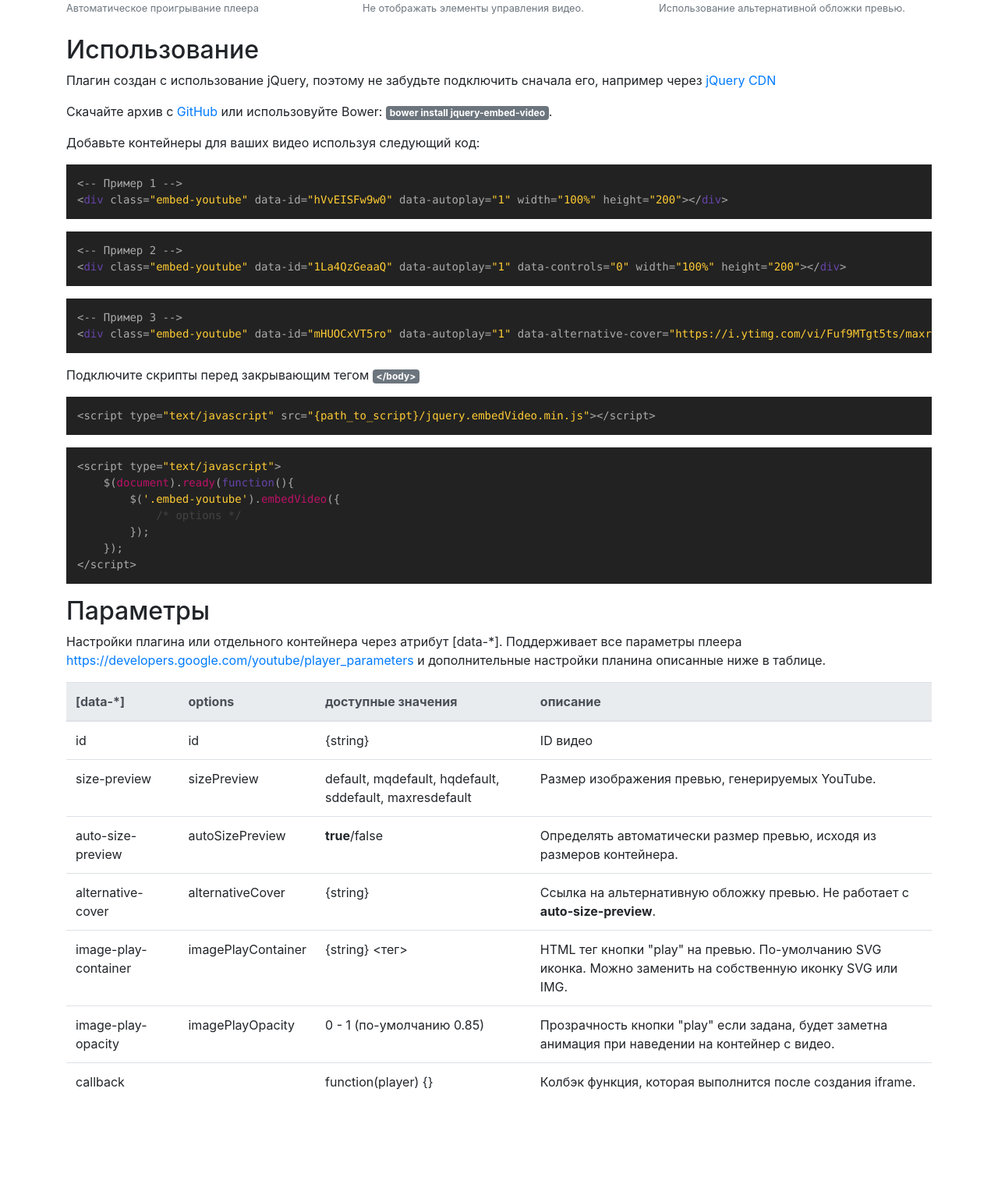
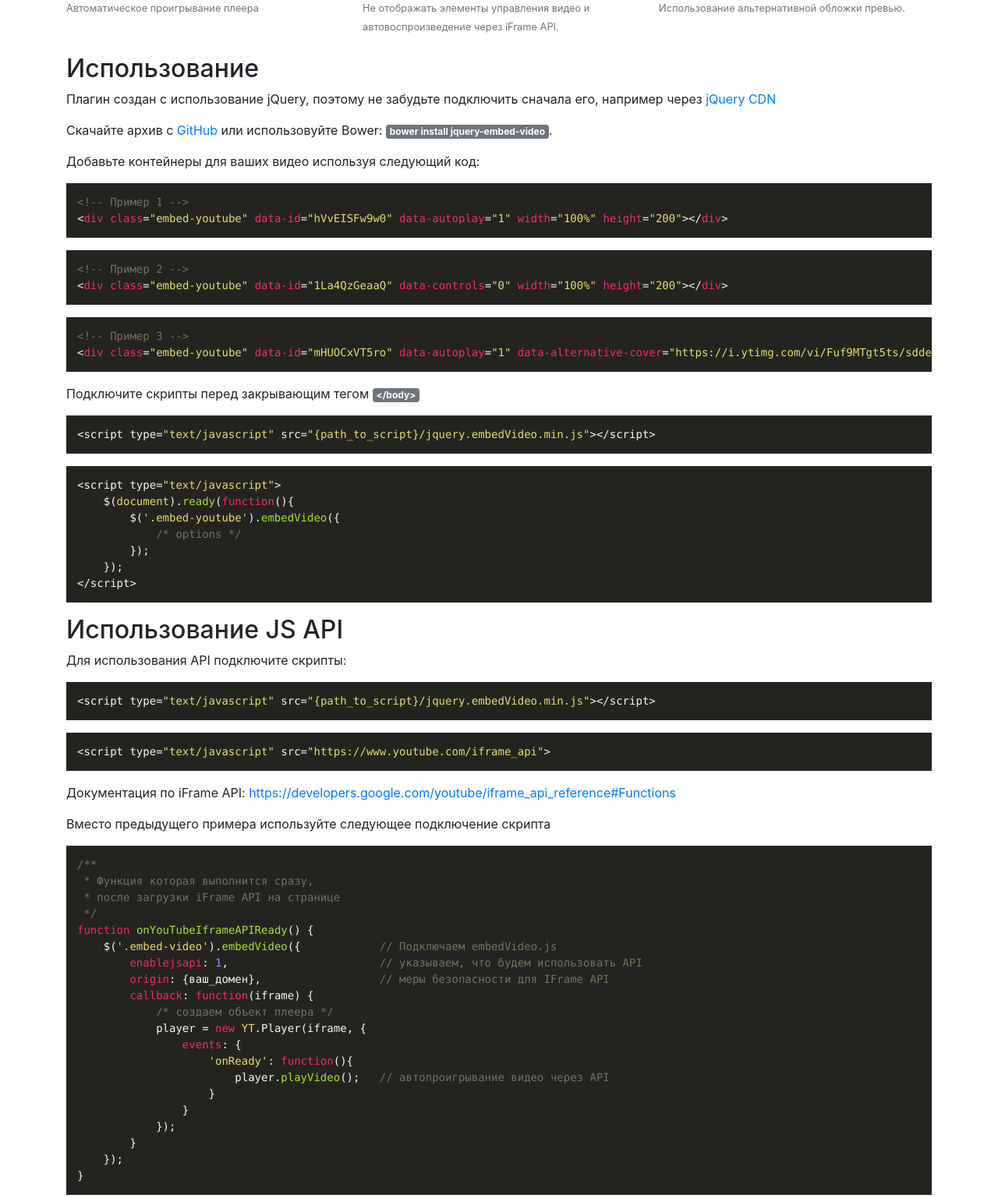
Before and after one commit to mahlenko/embedVideo, a website: page index.html in a window 1280 px wide. Shown: the part 501-2038 px from the top of the page at 78% size. Before the commit the page ends 1977 px from the top, so only its background shows below. Drawn offline with nearby package versions, Linux system fonts and the light colour scheme.

Commit message:
Обновление демо и документации.

```diff
--- a/index.html
+++ b/index.html
@@ -14,24 +14,6 @@
     <body>
 
         <header>
-            <div class="collapse bg-dark" id="navbarHeader">
-                <div class="container">
-                    <div class="row">
-                        <div class="col-sm-8 col-md-7 py-4">
-                            <h4 class="text-white">About</h4>
-                            <p class="text-muted">Add some information about the album below, the author, or any other background context. Make it a few sentences long so folks can pick up some informative tidbits. Then, link them off to some social networking sites or contact information.</p>
-                        </div>
-                        <div class="col-sm-4 offset-md-1 py-4">
-                            <h4 class="text-white">Contact</h4>
-                            <ul class="list-unstyled">
-                                <li><a href="#" class="text-white">Follow on Twitter</a></li>
-                                <li><a href="#" class="text-white">Like on Facebook</a></li>
-                                <li><a href="#" class="text-white">Email me</a></li>
-                            </ul>
-                        </div>
-                    </div>
-                </div>
-            </div>
             <div class="navbar navbar-dark bg-dark shadow-sm">
                 <div class="container d-flex justify-content-between">
                     <a href="#" class="navbar-brand d-flex align-items-center">
@@ -72,12 +54,12 @@
                             <small class="text-muted">Автоматическое проигрывание плеера</small>
                         </div>
                         <div class="col-12 col-md-4 mb-4">
-                            <div class="embed-video" data-id="1La4QzGeaaQ" data-controls="0" data-autoplay="1" width="100%" height="200"></div>
+                            <div class="embed-video" data-id="1La4QzGeaaQ" data-controls="0" width="100%" height="200"></div>
                             <strong>Пример 2</strong><br>
-                            <small class="text-muted">Не отображать элементы управления видео.</small>
+                            <small class="text-muted">Не отображать элементы управления видео и автовоспроизведение через iFrame API.</small>
                         </div>
                         <div class="col-12 col-md-4 mb-4">
-                            <div class="embed-video" data-id="mHUOCxVT5ro" data-alternative-cover="https://i.ytimg.com/vi/Fuf9MTgt5ts/maxresdefault.jpg"  data-autoplay="1" width="100%" height="200"></div>
+                            <div class="embed-video" data-id="mHUOCxVT5ro" data-alternative-cover="https://i.ytimg.com/vi/Fuf9MTgt5ts/sddefault.jpg"  data-autoplay="1" width="100%" height="200"></div>
                             <strong>Пример 3</strong><br>
                             <small class="text-muted">Использование альтернативной обложки превью.</small>
                         </div>
@@ -89,14 +71,14 @@
                     <p>Скачайте архив с <a href="https://github.com/mahlenko/embedVideo/archive/master.zip">GitHub</a> или использовуйте Bower: <span class="badge badge-secondary">bower install jquery-embed-video</span>.</p>
 
                     <p>Добавьте контейнеры для ваших видео используя следующий код:</p>
-                    <pre><code class="html"><-- Пример 1 -->
+                    <pre><code class="html">&lt;!-- Пример 1 -->
 &lt;div class="embed-youtube" data-id="hVvEISFw9w0" data-autoplay="1" width="100%" height="200"&gt;&lt;/div&gt;</code></pre>
 
-                    <pre><code class="html"><-- Пример 2 -->
-&lt;div class="embed-youtube" data-id="1La4QzGeaaQ" data-autoplay="1" data-controls="0" width="100%" height="200"&gt;&lt;/div&gt;</code></pre>
+                    <pre><code class="html">&lt;!-- Пример 2 -->
+&lt;div class="embed-youtube" data-id="1La4QzGeaaQ" data-controls="0" width="100%" height="200"&gt;&lt;/div&gt;</code></pre>
 
-                    <pre><code class="html"><-- Пример 3 -->
-&lt;div class="embed-youtube" data-id="mHUOCxVT5ro" data-autoplay="1" data-alternative-cover="https://i.ytimg.com/vi/Fuf9MTgt5ts/maxresdefault.jpg" width="100%" height="200"&gt;&lt;/div&gt;</code></pre>
+                    <pre><code class="html">&lt;!-- Пример 3 -->
+&lt;div class="embed-youtube" data-id="mHUOCxVT5ro" data-autoplay="1" data-alternative-cover="https://i.ytimg.com/vi/Fuf9MTgt5ts/sddefault.jpg" width="100%" height="200"&gt;&lt;/div&gt;</code></pre>
 
                     <p>Подключите скрипты перед закрывающим тегом <span class="badge badge-secondary">&lt;/body&gt;</span></p>
                     <pre><code class="javascript">&lt;script type="text/javascript" src="{path_to_script}/jquery.embedVideo.min.js"&gt;&lt;/script&gt;</code></pre>
@@ -108,6 +90,35 @@
     });
 &lt;/script&gt;</code></pre>
 
+                    <h2>Использование JS API</h2>
+                    <p>Для использования API подключите скрипты:</p>
+                    <pre><code class="javascript">&lt;script type="text/javascript" src="{path_to_script}/jquery.embedVideo.min.js"&gt;&lt;/script&gt;</code></pre>
+                    <pre><code class="javascript">&lt;script type="text/javascript" src="https://www.youtube.com/iframe_api"&gt;</script></code></pre>
+
+                    <p>Документация по iFrame API: <a
+                            href="https://developers.google.com/youtube/iframe_api_reference#Functions">https://developers.google.com/youtube/iframe_api_reference#Functions</a></p>
+
+                    <p>Вместо предыдущего примера используйте следующее подключение скрипта</p>
+<pre><code class="javascript">/**
+ * Функция которая выполнится сразу,
+ * после загрузки iFrame API на странице
+ */
+function onYouTubeIframeAPIReady() {
+    $('.embed-video').embedVideo({            // Подключаем embedVideo.js
+        enablejsapi: 1,                       // указываем, что будем использовать API
+        origin: {ваш_домен},                  // меры безопасности для IFrame API
+        callback: function(iframe) {
+            /* создаем объект плеера */
+            player = new YT.Player(iframe, {
+                events: {
+                    'onReady': function(){
+                        player.playVideo();   // автопроигрывание видео через API
+                    }
+                }
+            });
+        }
+    });
+}</code></pre>
 
                     <h2>Параметры</h2>
                     <p>
@@ -168,7 +179,7 @@
                                 <td>callback</td>
                                 <td></td>
                                 <td>function(player) {}</td>
-                                <td>Колбэк функция, которая выполнится после создания iframe.</td>
+                                <td>Колбэк функция, которая выполнится после создания iframe (после клика по превью).</td>
                             </tr>
                         </tbody>
                     </table>
@@ -183,7 +194,7 @@
                 crossorigin="anonymous"></script>
 
         <script src="https://cdnjs.cloudflare.com/ajax/libs/highlight.js/9.13.1/highlight.min.js"></script>
-        <link href='https://cdnjs.cloudflare.com/ajax/libs/highlight.js/7.3/styles/arta.css' rel='stylesheet'/>
+        <link href='https://cdnjs.cloudflare.com/ajax/libs/highlight.js/9.13.1/styles/monokai-sublime.min.css' rel='stylesheet'/>
 
         <!--<script type="text/javascript" src="jquery.youtube.js"></script>-->
         <script type="text/javascript" src="https://www.youtube.com/iframe_api"></script>
@@ -196,17 +207,16 @@
             });
 
             function onYouTubeIframeAPIReady() {
-                console.log('load api');
                 $('.embed-video').embedVideo({
                     enablejsapi: 1,
+                    //origin: 'https://mahlenko.github.io',
                     callback: function(iframe) {
                         player = new YT.Player(iframe, {
                             events: {
                                 'onReady': function(){
-                                    player.playVideo();
-                                    setTimeout(function () {
+                                    if (!$(iframe).parent().data('autoplay')) {
                                         player.playVideo();
-                                    }, 1000)
+                                    }
                                 }
                             }
                         });
```
Also changed, not shown: readme.md.
